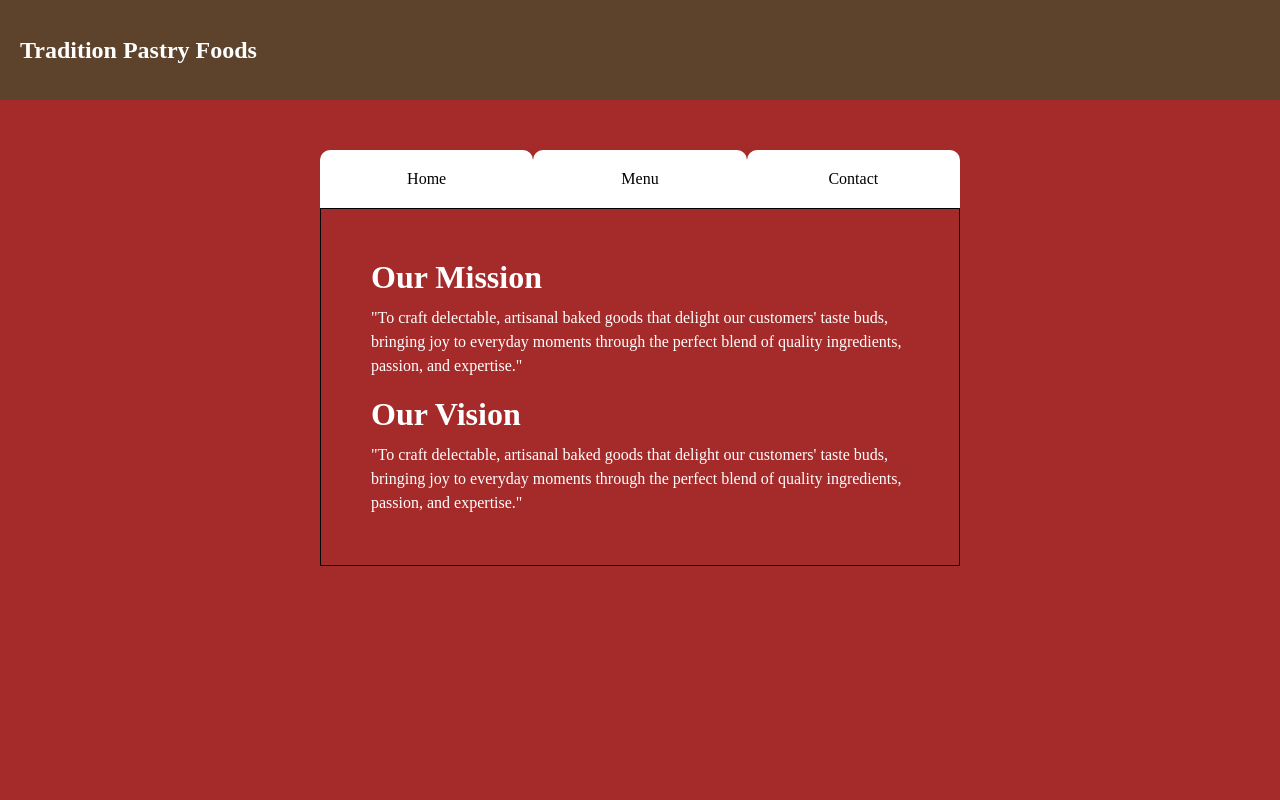
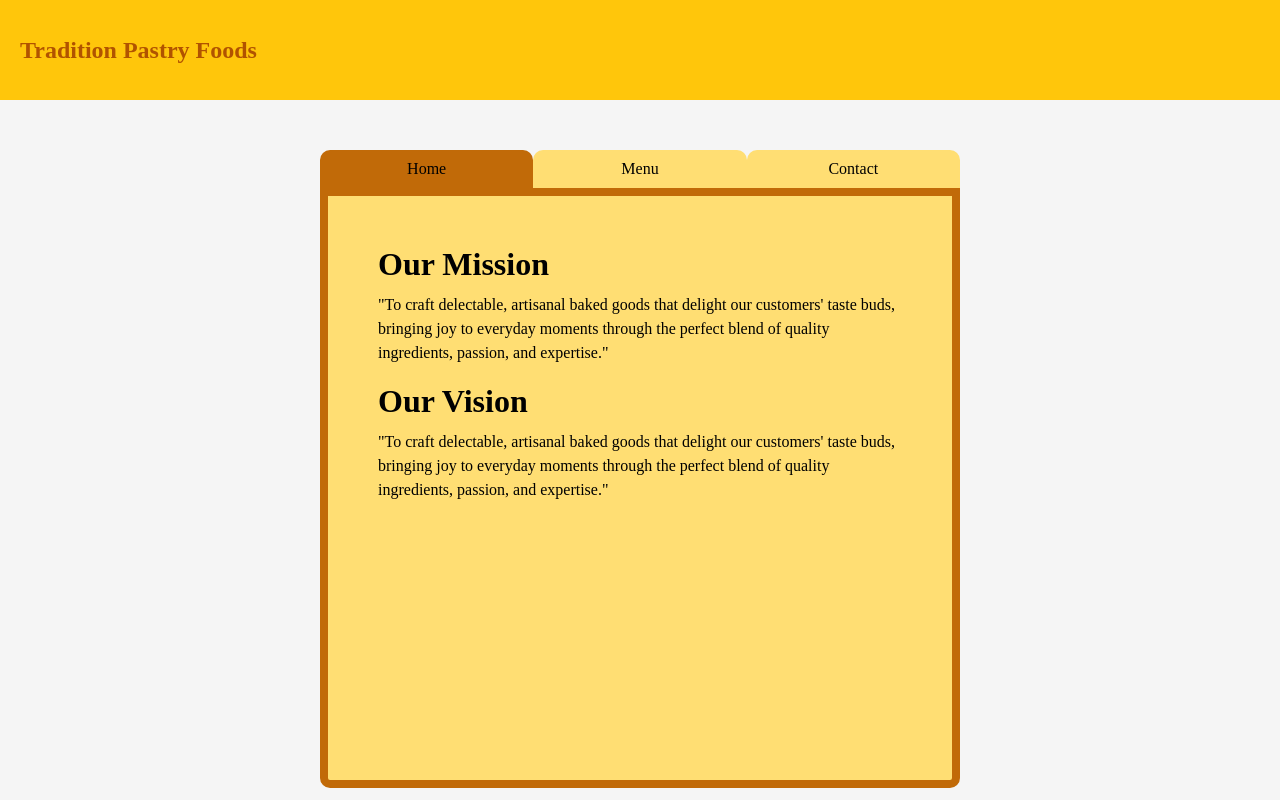
Before and after one commit to Yengzzkie/restaurant, a website built with webpack: page src/index.html in a window 1280 px wide. Built offline with nearby package versions, Linux system fonts and the light colour scheme.

Commit message:
style/added bg color and font colors

```diff
--- a/src/index.html
+++ b/src/index.html
@@ -11,15 +11,18 @@
         <h2>Tradition Pastry Foods</h2>
     </header>
 
+    <div class="content-wrapper">
+
         <nav>
             <ul>
-            <li id="home">Home</li>
+                <li class="active" id="home">Home</li>
                 <li id="menu">Menu</li>
                 <li id="contact">Contact</li>
             </ul>
         </nav>
 
         <div id="app"></div>
+    </div>
 
     <script src="main.js"></script>
 </body>
--- a/src/index.js
+++ b/src/index.js
@@ -18,3 +18,20 @@ component(homeContent());
 document.getElementById('home').addEventListener('click', () => component(homeContent()));
 document.getElementById('menu').addEventListener('click', () => component(menuContent()));
 document.getElementById('contact').addEventListener('click', () => component(contactContent()));
+
+
+document.addEventListener('DOMContentLoaded', function () {
+    var navItems = document.querySelectorAll('nav ul li');
+
+    navItems.forEach(function (item) {
+        item.addEventListener('click', function () {
+            // Remove 'active' class from all items
+            navItems.forEach(function (navItem) {
+                navItem.classList.remove('active');
+            });
+
+            // Add 'active' class to the clicked item
+            item.classList.add('active');
+        });
+    });
+});
--- a/src/styles.css
+++ b/src/styles.css
@@ -1,6 +1,13 @@
 @import './css/home.css';
 @import './css/menu.css';
 @import './css/contact.css';
+
+:root {
+    --light-yellow: #ffde73;
+    --golden-yellow: #ffc60b;
+    --chocolate: #c16a08;
+    --dark-chocolate: #b15300;
+}
 
 * {
     box-sizing: border-box;
@@ -9,13 +16,19 @@
 }
 
 body {
-    background: brown;
+    background: #f5f5f5;
+
+    .content-wrapper {
+        width: 50vw;
+        height: 75vh;
+        margin: 50px auto 0 auto;
+    }
 
     header {
-        color: #fff;
+        background: var(--golden-yellow);
+        color: var(--dark-chocolate);
         display: flex;
         align-items: center;
-        background: #5D432C;
         height: 100px;
         min-width: 100%;
         padding: 0px 20px;
@@ -23,8 +36,6 @@ body {
 
     nav {
         display: flex;
-        width: 50vw;
-        margin: 50px auto 0 auto;
 
         ul {
             display: flex;
@@ -32,20 +43,26 @@ body {
             width: 100%;
 
             li {
-                background: #fff;
+                background: var(--light-yellow);
                 text-align: center;
                 border-radius: 10px 10px 0 0;
                 width: 100%;
-                padding: 20px 40px;
+                padding: 10px;
+            }
+
+            li.active {
+                background: var(--chocolate);
             }
         }
     }
 
     #app {
-        color: #fff;
-        border: 1px solid black;
+        background: var(--light-yellow);
+        color: rgb(0, 0, 0);
+        border: 8px solid var(--chocolate);
+        border-radius: 0 0 10px 10px;
         width: 50vw;
-        margin: auto;
+        height: 100%;
         padding: 50px;
     }
 }
```
Also changed, not shown: dist/index.html, dist/main.js, src/css/home.css (line endings or trailing spaces). Lines whose indentation alone changed are shown as unchanged.
